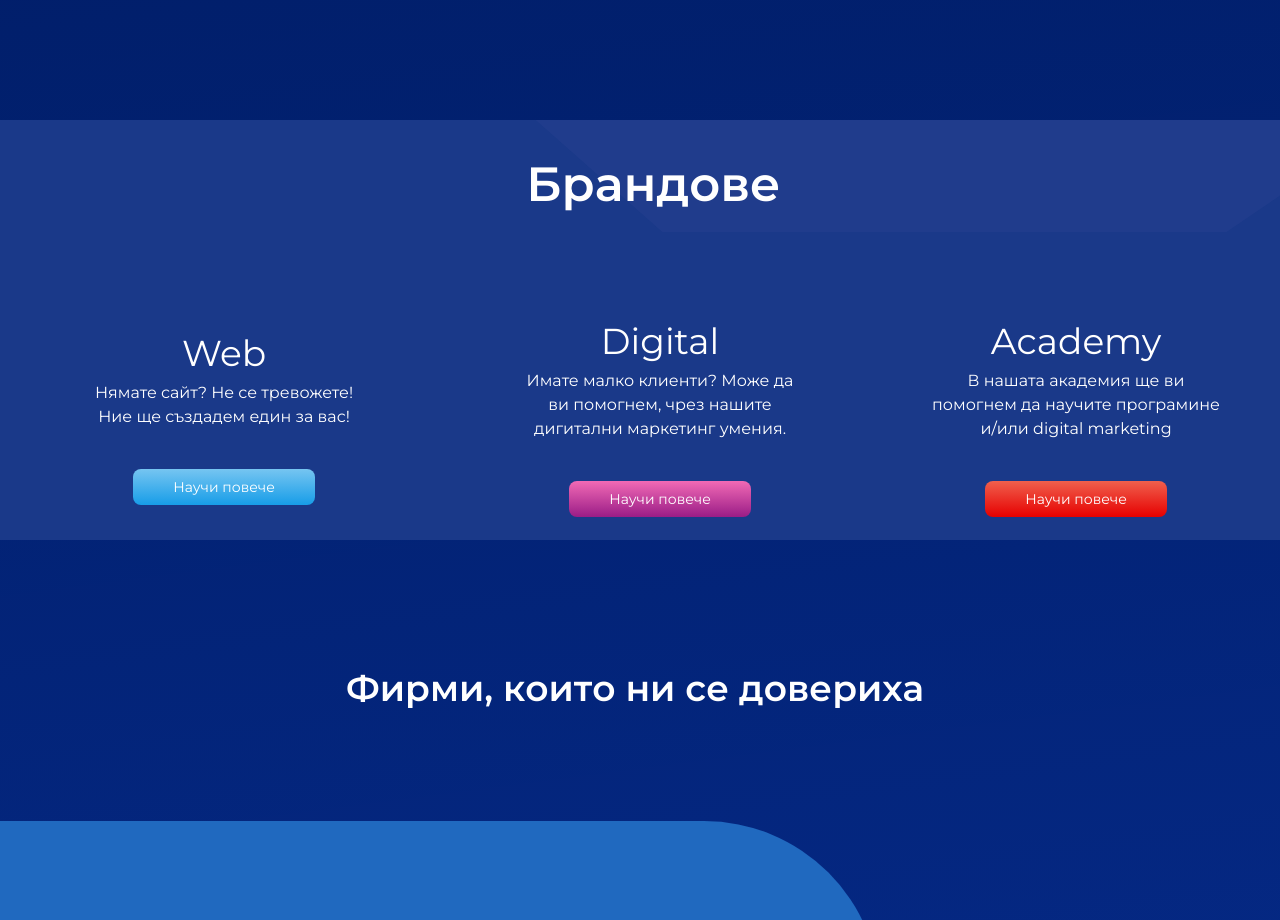
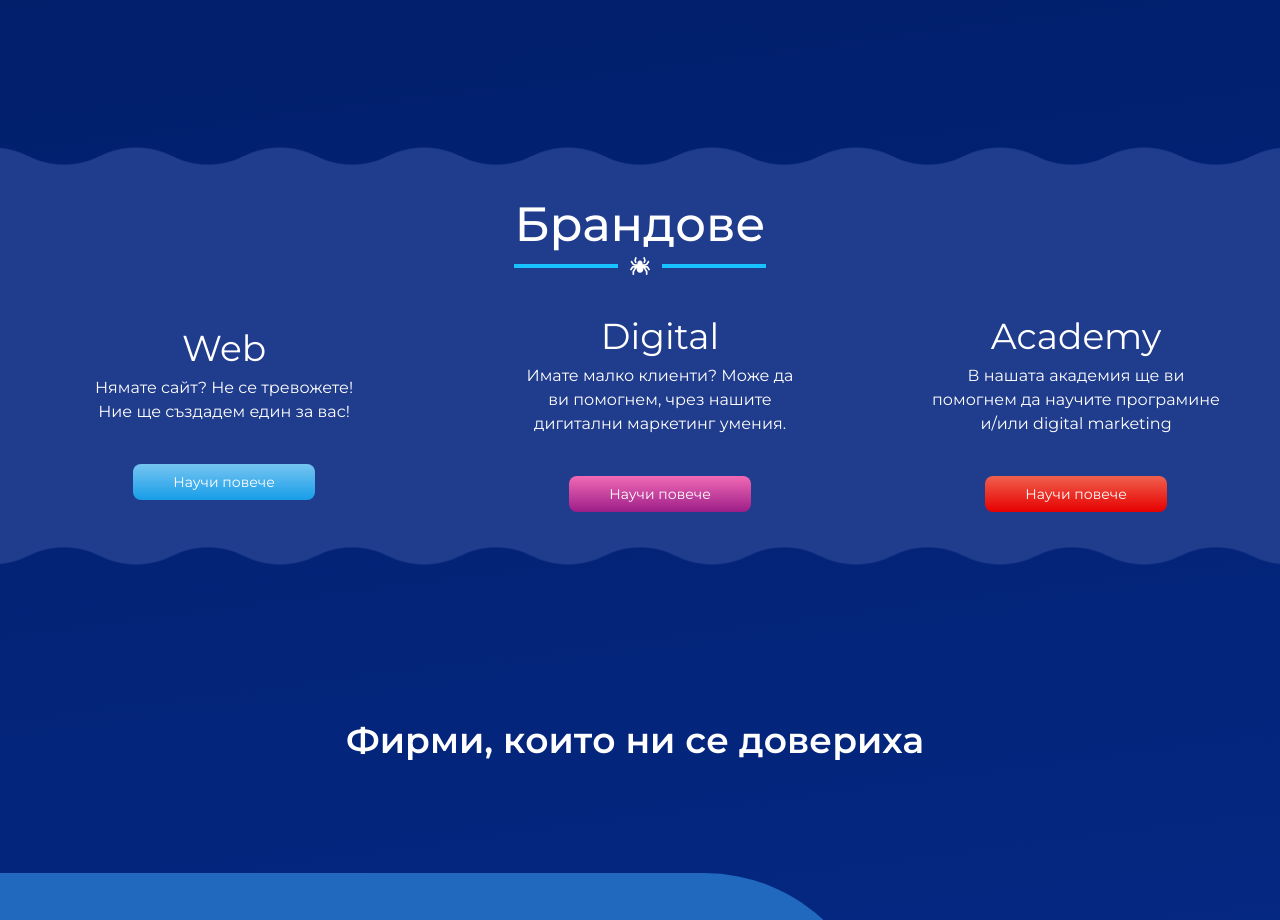
Before and after one commit to StroverIT/Strover, a Next.js app: page / in a window 1280 px wide. Shown: the part 2340-3260 px from the top of the page. Built offline with nearby package versions, Linux system fonts and the light colour scheme; a web font is replaced by a local one.

Commit message:
fixing sooo many things

```diff
--- a/components/digital/MyMission.js
+++ b/components/digital/MyMission.js
@@ -5,7 +5,7 @@ import Container from "./MyMissionComps/Container";
 
 export default function MyMission() {
   return (
-    <section className="mt-24">
+    <section className="mt-24" id="mission">
       <div>
         <div className="flex-col flex-center">
           <HeaderSpider
--- a/components/digital/Navigation.js
+++ b/components/digital/Navigation.js
@@ -77,8 +77,12 @@ export default function Navigation() {
                 Начало
               </Link>
             </li>
-            <li>Услуги</li>
-            <li>Портфолио</li>
+            <li>
+              <a href="#mission">Мисия</a>
+            </li>
+            <li>
+              <a href="#services">Услуги</a>
+            </li>
           </ul>
         </div>
         <div className="flex-col flex-center">
@@ -156,15 +160,16 @@ export default function Navigation() {
                 >
                   Начало
                 </motion.li>
-                <Link href="/aboutUs" scroll={false}>
-                  <motion.li variants={hamburgerList}>За нас</motion.li>
-                </Link>
                 <motion.li
                   variants={hamburgerList}
                   onClick={() => handleNav("#services")}
                 >
                   Услуги
                 </motion.li>
+                <Link href="/aboutUs" scroll={false}>
+                  <motion.li variants={hamburgerList}>За нас</motion.li>
+                </Link>
+
                 <Link href="/contactUs" scroll={false}>
                   <motion.li variants={hamburgerList}>Контакти</motion.li>
                 </Link>
--- a/components/indexPage/Services.js
+++ b/components/indexPage/Services.js
@@ -2,25 +2,18 @@ import React from "react";
 
 import Container from "./ServiceComp/Container";
 import TextAnimation from "../../libs/TextAnimation";
+import HeaderSpider from "../HeaderSpider";
 
 export default function Services() {
   return (
     <section
-      className="xl:bg-[url('/indexForms/background.svg')] no-repeat w-full zeroToXl:bg-blue-300 zeroToXl:py-10 xl:h-[420px] bg-no-repeat relative"
+      className="relative w-full py-20 bg-blue-300 bg-no-repeat box no-repeat"
       id="services"
     >
-      <div className=" xl:ml-10 text-4xl md:text-5xl font-semibold text-center text-white md:flex-center leading-[4rem] ">
-        <TextAnimation
-          placeholderText={[
-            {
-              type: "heading1",
-              text: "Брандове",
-              paddingBottom: "10px",
-            },
-          ]}
-        />
+      <div className="text-white flex-center">
+        <HeaderSpider title="Брандове" size="text-5xl" />
       </div>
-      <section className="container grid items-center justify-center text-white md:t-20 zeroToXl:text-center grid-cols xl:grid-cols-3 xl:space-x-10 xl:mt-24 zeroToXl:gap-y-10">
+      <section className="container grid items-center justify-center mt-10 text-white zeroToXl:text-center grid-cols xl:grid-cols-3 xl:space-x-10 zeroToXl:gap-y-10">
         {/* Web container */}
 
         <Container
--- a/components/web/Navigation.js
+++ b/components/web/Navigation.js
@@ -167,22 +167,14 @@ export default function Navigation() {
                 </Link>
                 <motion.li
                   variants={hamburgerList}
-                  onClick={() => handleNav("#aboutUs")}
-                >
-                  За нас
-                </motion.li>
-                <motion.li
-                  variants={hamburgerList}
                   onClick={() => handleNav("#services")}
                 >
                   Услуги
                 </motion.li>
-                <motion.li
-                  variants={hamburgerList}
-                  onClick={() => handleNav("#questions")}
-                >
-                  Въпроси
-                </motion.li>
+                <Link href="/aboutUs" scroll={false}>
+                  <motion.li variants={hamburgerList}>За нас</motion.li>
+                </Link>
+
                 <Link href="/contactUs" scroll={false}>
                   <motion.li variants={hamburgerList}>Контакти</motion.li>
                 </Link>
```
